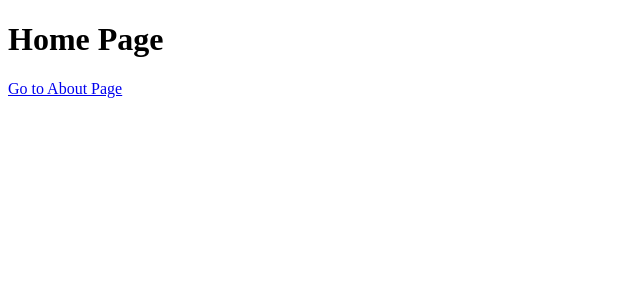
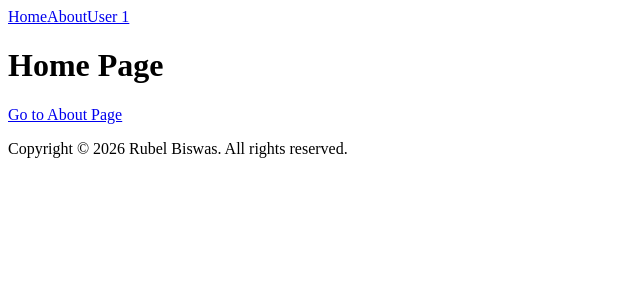
Before and after one commit to RubelBiswasDH/nuxt-helloworld, a Nuxt app: page / in a window 1280 px wide. Shown: the top 300 px of the page, without its empty margins (0-640 px from the left). Built offline with nearby package versions, Linux system fonts and the light colour scheme.

Commit message:
feat: added admin and default layout

```diff
--- /dev/null
+++ b/app/components/footer.vue
@@ -0,0 +1,3 @@
+<template>
+<p>Copyright © 2026 Rubel Biswas. All rights reserved.</p>
+</template>
--- /dev/null
+++ b/app/components/header.vue
@@ -0,0 +1,5 @@
+<template>
+    <NuxtLink to="/">Home</NuxtLink>
+    <NuxtLink to="/about">About</NuxtLink>
+    <NuxtLink to="/users/1">User 1</NuxtLink>
+</template>
--- /dev/null
+++ b/app/layouts/admin.vue
@@ -0,0 +1,4 @@
+<template>
+    <h1>Admin Layout</h1>
+    <slot/>
+</template>
--- /dev/null
+++ b/app/layouts/default.vue
@@ -0,0 +1,5 @@
+<template>
+ <Header />
+ <slot />
+ <Footer />
+</template>\
--- a/app/pages/about.vue
+++ b/app/pages/about.vue
@@ -1,3 +1,8 @@
+<script setup lang="ts">
+    definePageMeta({
+        layout: 'admin'
+    })
+</script>
 <template>
   <h1>About Page</h1>
   <NuxtLink to="/">Go to Home Page</NuxtLink>
```
